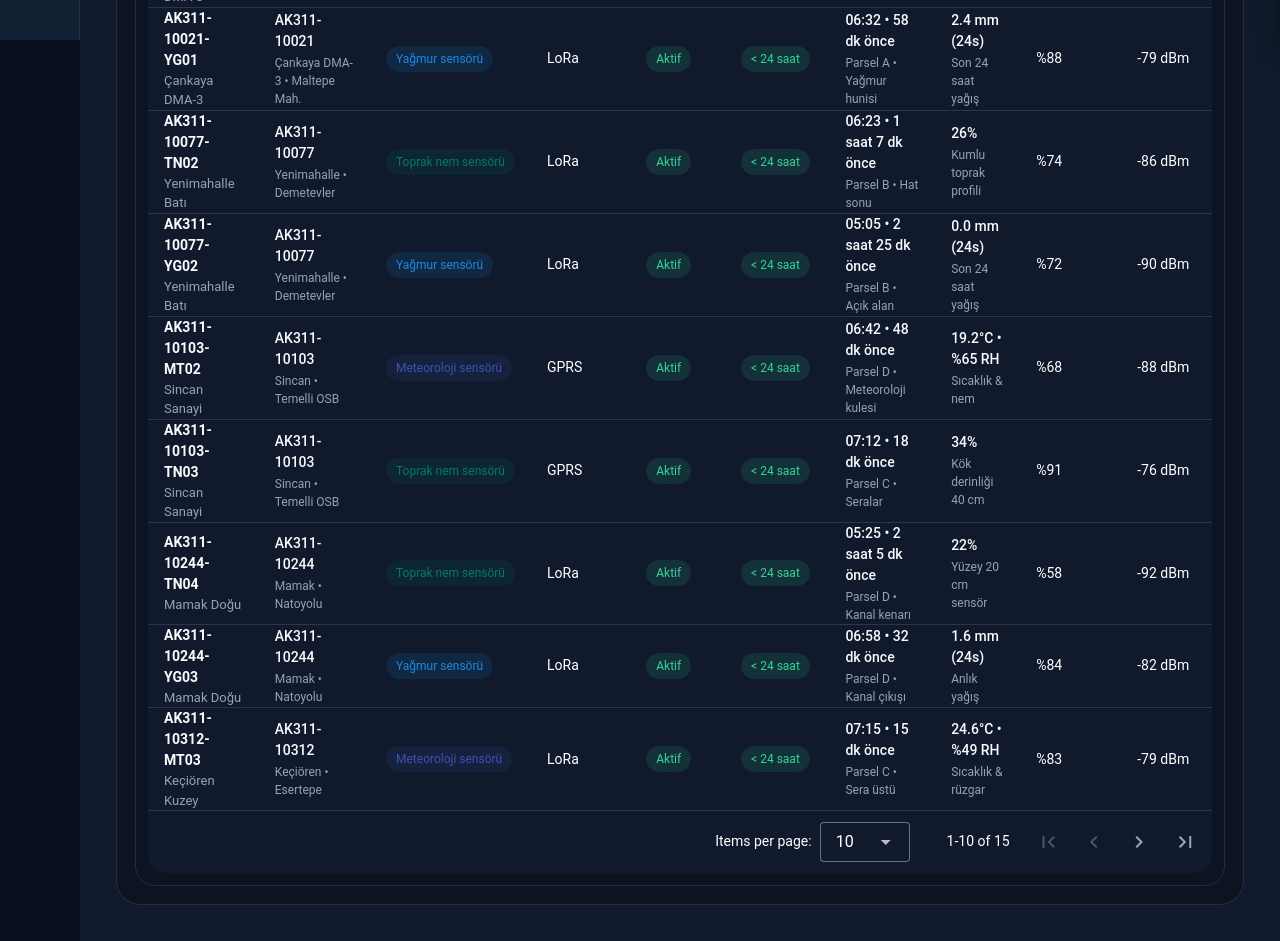
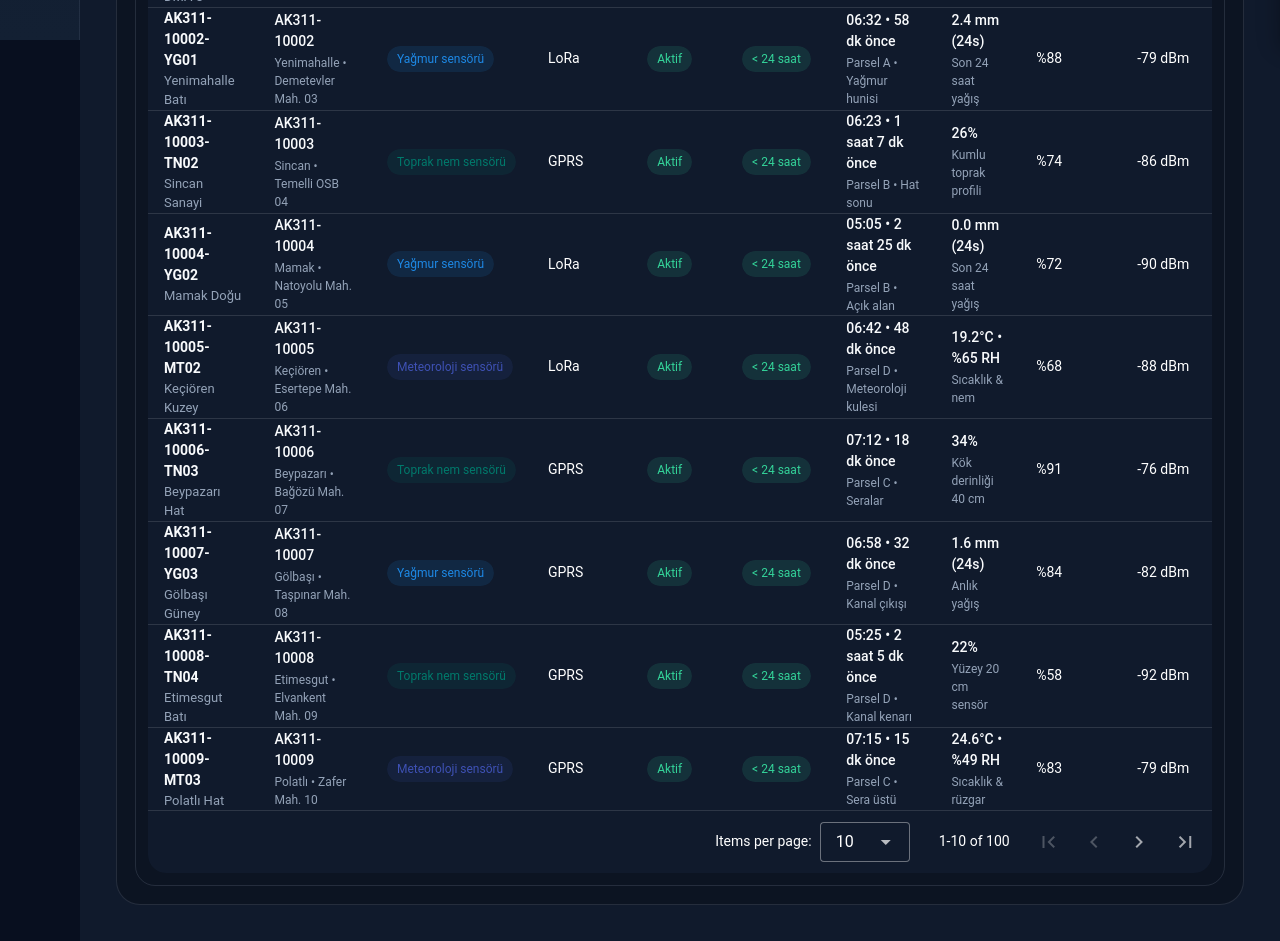
Before and after one commit to saymycode/meter-management-demo, a Vue app in the folder BMSV2UIDEMO/: page /sensor in a window 1280 px wide. Shown: the part 760-1701 px from the top of the page. Built offline with nearby package versions, Linux system fonts and the light colour scheme.

Commit message:
Populate dashboards with expanded mock meter data

```diff
--- a/BMSV2UIDEMO/src/data/mockMeters.js
+++ b/BMSV2UIDEMO/src/data/mockMeters.js
@@ -10,241 +10,117 @@ export const organizationProfile = {
 
 export const referenceNow = '2025-01-14T10:30:00+03:00'
 
+const createRandomGenerator = (seed) => {
+  let state = seed % 2147483647
+  if (state <= 0) state += 2147483646
+  return () => {
+    state = (state * 16807) % 2147483647
+    return (state - 1) / 2147483646
+  }
+}
+
+const pad = (value) => String(value).padStart(2, '0')
+
+const toAnkaraTimestamp = (baseTimestamp, minutesOffset) => {
+  const timestamp = baseTimestamp - minutesOffset * 60 * 1000
+  const adjusted = new Date(timestamp + 3 * 60 * 60 * 1000)
+  const year = adjusted.getUTCFullYear()
+  const month = pad(adjusted.getUTCMonth() + 1)
+  const day = pad(adjusted.getUTCDate())
+  const hour = pad(adjusted.getUTCHours())
+  const minute = pad(adjusted.getUTCMinutes())
+  const second = pad(adjusted.getUTCSeconds())
+  return `${year}-${month}-${day}T${hour}:${minute}:${second}+03:00`
+}
+
+const randomBetween = (random, min, max) => random() * (max - min) + min
+
+const buildHistory = (random) =>
+  Array.from({ length: 5 }, () => Number(randomBetween(random, 90, 110).toFixed(1)))
+
+const waterZones = [
+  { zone: 'Çankaya DMA-1', district: 'Çankaya', label: 'Kızılay Mah.', lat: 39.9208, lng: 32.8541 },
+  { zone: 'Çankaya DMA-3', district: 'Çankaya', label: 'Maltepe Mah.', lat: 39.9182, lng: 32.8372 },
+  { zone: 'Yenimahalle Batı', district: 'Yenimahalle', label: 'Demetevler Mah.', lat: 39.9713, lng: 32.7575 },
+  { zone: 'Sincan Sanayi', district: 'Sincan', label: 'Temelli OSB', lat: 39.9099, lng: 32.4898 },
+  { zone: 'Mamak Doğu', district: 'Mamak', label: 'Natoyolu Mah.', lat: 39.9334, lng: 32.9113 },
+  { zone: 'Keçiören Kuzey', district: 'Keçiören', label: 'Esertepe Mah.', lat: 40.0017, lng: 32.8703 },
+  { zone: 'Beypazarı Hat', district: 'Beypazarı', label: 'Bağözü Mah.', lat: 40.1652, lng: 31.9199 },
+  { zone: 'Gölbaşı Güney', district: 'Gölbaşı', label: 'Taşpınar Mah.', lat: 39.7682, lng: 32.8026 },
+  { zone: 'Etimesgut Batı', district: 'Etimesgut', label: 'Elvankent Mah.', lat: 39.9471, lng: 32.6367 },
+  { zone: 'Polatlı Hat', district: 'Polatlı', label: 'Zafer Mah.', lat: 39.584, lng: 32.1413 },
+]
+
+const electricZones = [
+  { zone: 'Etimesgut Enerji', district: 'Etimesgut', label: 'Elvankent Trafo', lat: 39.9471, lng: 32.6367 },
+  { zone: 'Polatlı Şebeke', district: 'Polatlı', label: 'Zafer Trafo', lat: 39.584, lng: 32.1413 },
+  { zone: 'Altındağ Sanayi', district: 'Altındağ', label: 'Siteler Trafo', lat: 39.9541, lng: 32.8748 },
+  { zone: 'Ostim Enerji', district: 'Yenimahalle', label: 'Ostim OSB', lat: 39.974, lng: 32.7685 },
+  { zone: 'Kazan Besleme', district: 'Kahramankazan', label: 'Saray Trafo', lat: 40.1964, lng: 32.6839 },
+  { zone: 'Ayaş İletim', district: 'Ayaş', label: 'Ayaş Merkezi', lat: 40.0165, lng: 32.3372 },
+  { zone: 'Pursaklar Dağıtım', district: 'Pursaklar', label: 'Altınova Trafo', lat: 40.0421, lng: 32.9012 },
+  { zone: 'Elmadağ Besleme', district: 'Elmadağ', label: 'Hasanoğlan Trafo', lat: 39.9204, lng: 33.1152 },
+  { zone: 'Gölbaşı Enerji', district: 'Gölbaşı', label: 'Karataş Trafo', lat: 39.7682, lng: 32.8026 },
+  { zone: 'Şereflikoçhisar Şebeke', district: 'Şereflikoçhisar', label: 'Balışeyh Trafo', lat: 38.9383, lng: 33.5384 },
+]
+
+const createMeterRecords = (type, count, seed, zones) => {
+  const random = createRandomGenerator(seed)
+  const baseTime = Date.parse(referenceNow)
+  const records = []
+
+  for (let index = 0; index < count; index += 1) {
+    const zone = zones[index % zones.length]
+    const commMethod = random() > 0.55 ? 'LoRa' : 'GPRS'
+    const minutesAgo = Math.round(randomBetween(random, 0, 72 * 60))
+    const last24h = Number(randomBetween(random, 90, 110).toFixed(1))
+    const previous24h = Number(randomBetween(random, 90, 110).toFixed(1))
+    const history = buildHistory(random)
+    const batteryPercent = Math.round(randomBetween(random, 55, 100))
+    const signalStrength = Math.round(randomBetween(random, 78, 110))
+    const latOffset = ((index % 5) - 2) * 0.002 + randomBetween(random, -0.0005, 0.0005)
+    const lngOffset = ((index % 7) - 3) * 0.002 + randomBetween(random, -0.0005, 0.0005)
+    const lat = Number((zone.lat + latOffset).toFixed(4))
+    const lng = Number((zone.lng + lngOffset).toFixed(4))
+
+    const idPrefix = type === 'water' ? 'AK311' : 'BYT11'
+    const idBase = type === 'water' ? 10000 : 22000
+    const id = `${idPrefix}-${idBase + index}`
+
+    const record = {
+      id,
+      type,
+      communication: commMethod,
+      location: `${zone.district} • ${zone.label} ${pad((index % 20) + 1)}`,
+      lastCommunication: toAnkaraTimestamp(baseTime, minutesAgo),
+      consumption: {
+        last24h,
+        previous24h,
+        history,
+      },
+      zone: zone.zone,
+      lastReading: type === 'water' ? `${last24h.toFixed(1)} m³` : `${Math.round(last24h)} kWh`,
+      battery: commMethod === 'GPRS' && type === 'electric' ? '—' : `%${batteryPercent}`,
+      signal: commMethod === 'GPRS' ? `RSRP -${signalStrength} dBm` : `-${signalStrength} dBm`,
+      window: 'Dinamik 24s',
+      lat,
+      lng,
+      sparkline: history,
+    }
+
+    if (type === 'water') {
+      record.prepaidCredit = Math.round(randomBetween(random, 3000, 9000))
+    }
+
+    records.push(record)
+  }
+
+  return records
+}
+
 export const meterSnapshots = [
-  {
-    id: 'AK311-10021',
-    type: 'water',
-    communication: 'LoRa',
-    location: 'Çankaya DMA-3 • Maltepe Mah.',
-    lastCommunication: '2025-01-14T09:42:00+03:00',
-    consumption: {
-      last24h: 48.2,
-      previous24h: 44.5,
-      history: [11.4, 9.8, 10.7, 8.9, 7.4],
-    },
-    zone: 'Çankaya DMA-3',
-    lastReading: '48.2 m³',
-    battery: '%86',
-    signal: '-78 dBm',
-    window: 'Dinamik 24s',
-    lat: 39.9106,
-    lng: 32.8537,
-    prepaidCredit: 4820,
-  },
-  {
-    id: 'AK311-10077',
-    type: 'water',
-    communication: 'LoRa',
-    location: 'Yenimahalle • Demetevler',
-    lastCommunication: '2025-01-14T06:20:00+03:00',
-    consumption: {
-      last24h: 38.6,
-      previous24h: 37.9,
-      history: [8.1, 7.4, 6.8, 7.6, 8.7],
-    },
-    zone: 'Yenimahalle Batı',
-    lastReading: '38.6 m³',
-    battery: '%81',
-    signal: '-84 dBm',
-    window: 'Dinamik 24s',
-    lat: 39.9681,
-    lng: 32.7579,
-    prepaidCredit: 3965,
-  },
-  {
-    id: 'AK311-10103',
-    type: 'water',
-    communication: 'GPRS',
-    location: 'Sincan • Temelli OSB',
-    lastCommunication: '2025-01-13T17:55:00+03:00',
-    consumption: {
-      last24h: 24.1,
-      previous24h: 29.3,
-      history: [6.8, 6.1, 5.4, 4.0, 1.8],
-    },
-    zone: 'Sincan Sanayi',
-    lastReading: '24.1 m³',
-    battery: '%74',
-    signal: '-95 dBm',
-    window: 'Dinamik 24s',
-    lat: 39.9099,
-    lng: 32.4898,
-    prepaidCredit: 2850,
-  },
-  {
-    id: 'AK311-10244',
-    type: 'water',
-    communication: 'LoRa',
-    location: 'Mamak • Natoyolu',
-    lastCommunication: '2025-01-12T12:35:00+03:00',
-    consumption: {
-      last24h: 9.7,
-      previous24h: 18.4,
-      history: [3.5, 2.4, 1.8, 1.2, 0.8],
-    },
-    zone: 'Mamak Doğu',
-    lastReading: '9.7 m³',
-    battery: '%52',
-    signal: '-102 dBm',
-    window: 'Dinamik 24s',
-    lat: 39.9334,
-    lng: 32.9113,
-    prepaidCredit: 1785,
-  },
-  {
-    id: 'BYT11-22017',
-    type: 'electric',
-    communication: 'GPRS',
-    location: 'Etimesgut • Elvankent Trafo',
-    lastCommunication: '2025-01-14T08:58:00+03:00',
-    consumption: {
-      last24h: 612.0,
-      previous24h: 588.3,
-      history: [142, 148, 151, 152, 145],
-    },
-    zone: 'Etimesgut Enerji',
-    lastReading: '612 kWh',
-    battery: '—',
-    signal: 'RSRP -96 dBm',
-    window: 'Dinamik 24s',
-    lat: 39.9471,
-    lng: 32.6367,
-  },
-  {
-    id: 'BYT11-22064',
-    type: 'electric',
-    communication: 'GPRS',
-    location: 'Polatlı • Zafer Mah.',
-    lastCommunication: '2025-01-13T21:12:00+03:00',
-    consumption: {
-      last24h: 452.4,
-      previous24h: 463.1,
-      history: [118, 120, 112, 101, 91],
-    },
-    zone: 'Polatlı Şebeke',
-    lastReading: '452 kWh',
-    battery: '—',
-    signal: 'RSRP -102 dBm',
-    window: 'Dinamik 24s',
-    lat: 39.584,
-    lng: 32.1413,
-  },
-  {
-    id: 'BYT11-22102',
-    type: 'electric',
-    communication: 'LoRa',
-    location: 'Altındağ • Siteler',
-    lastCommunication: '2025-01-14T04:44:00+03:00',
-    consumption: {
-      last24h: 734.2,
-      previous24h: 702.5,
-      history: [168, 172, 152, 125, 117],
-    },
-    zone: 'Altındağ Sanayi',
-    lastReading: '734 kWh',
-    battery: '%64',
-    signal: '-88 dBm',
-    window: 'Dinamik 24s',
-    lat: 39.9541,
-    lng: 32.8748,
-  },
-  {
-    id: 'AK311-10312',
-    type: 'water',
-    communication: 'LoRa',
-    location: 'Keçiören • Esertepe',
-    lastCommunication: '2025-01-13T13:18:00+03:00',
-    consumption: {
-      last24h: 18.4,
-      previous24h: 21.0,
-      history: [5.4, 4.1, 3.3, 2.8, 2.1],
-    },
-    zone: 'Keçiören Kuzey',
-    lastReading: '18.4 m³',
-    battery: '%69',
-    signal: '-94 dBm',
-    window: 'Dinamik 24s',
-    lat: 40.0017,
-    lng: 32.8703,
-    prepaidCredit: 2140,
-  },
-  {
-    id: 'AK311-10365',
-    type: 'water',
-    communication: 'GPRS',
-    location: 'Beypazarı • Bağözü',
-    lastCommunication: '2025-01-14T05:05:00+03:00',
-    consumption: {
-      last24h: 33.8,
-      previous24h: 31.4,
-      history: [7.2, 6.5, 6.0, 6.8, 7.3],
-    },
-    zone: 'Beypazarı Hat',
-    lastReading: '33.8 m³',
-    battery: '%77',
-    signal: '-90 dBm',
-    window: 'Dinamik 24s',
-    lat: 40.1652,
-    lng: 31.9199,
-    prepaidCredit: 3250,
-  },
-  {
-    id: 'BYT11-22214',
-    type: 'electric',
-    communication: 'LoRa',
-    location: 'Yenimahalle • Ostim OSB',
-    lastCommunication: '2025-01-14T07:35:00+03:00',
-    consumption: {
-      last24h: 812.6,
-      previous24h: 798.2,
-      history: [198, 184, 162, 140, 128],
-    },
-    zone: 'Ostim Enerji',
-    lastReading: '812 kWh',
-    battery: '%58',
-    signal: '-86 dBm',
-    window: 'Dinamik 24s',
-    lat: 39.974,
-    lng: 32.7685,
-  },
-  {
-    id: 'BYT11-22308',
-    type: 'electric',
-    communication: 'GPRS',
-    location: 'Kahramankazan • Saray',
-    lastCommunication: '2025-01-12T17:02:00+03:00',
-    consumption: {
-      last24h: 112.8,
-      previous24h: 201.4,
-      history: [44, 33, 19, 11, 6],
-    },
-    zone: 'Kazan Besleme',
-    lastReading: '112 kWh',
-    battery: '—',
-    signal: 'RSRP -110 dBm',
-    window: 'Dinamik 24s',
-    lat: 40.1964,
-    lng: 32.6839,
-  },
-  {
-    id: 'AK311-10408',
-    type: 'water',
-    communication: 'LoRa',
-    location: 'Gölbaşı • Taşpınar',
-    lastCommunication: '2025-01-14T02:26:00+03:00',
-    consumption: {
-      last24h: 27.5,
-      previous24h: 25.2,
-      history: [6.2, 5.9, 5.3, 5.0, 5.1],
-    },
-    zone: 'Gölbaşı Güney',
-    lastReading: '27.5 m³',
-    battery: '%83',
-    signal: '-82 dBm',
-    window: 'Dinamik 24s',
-    lat: 39.7682,
-    lng: 32.8026,
-  },
+  ...createMeterRecords('water', 100, 202401, waterZones),
+  ...createMeterRecords('electric', 100, 502021, electricZones),
 ]
 
 export const hourlyActivity = [
--- a/BMSV2UIDEMO/src/views/Sensor.vue
+++ b/BMSV2UIDEMO/src/views/Sensor.vue
@@ -1157,15 +1157,7 @@ const sensorProfiles = {
   ],
 }
 
-const sensorLayout = [
-  ['soil', 'meteo', 'rain'],
-  ['soil', 'rain'],
-  ['soil', 'meteo'],
-  ['soil', 'rain'],
-  ['soil', 'rain', 'meteo'],
-  ['soil'],
-  ['soil', 'rain'],
-]
+const sensorTypeSequence = ['soil', 'meteo', 'rain', 'soil', 'rain', 'meteo', 'soil', 'rain']
 
 const groupByOptions = [
   { title: 'Bölgeler', value: 'zone' },
@@ -1220,9 +1212,8 @@ const typeChipColor = (typeKey) => sensorTypeCatalog[typeKey]?.chip ?? 'primary'
 const buildSensorInventory = () => {
   const irrigationMeters = meterSnapshots.filter((meter) => meter.type === 'water')
   const pointers = { soil: 0, meteo: 0, rain: 0 }
-  return irrigationMeters.flatMap((meter, meterIndex) => {
-    const layout = sensorLayout[meterIndex % sensorLayout.length]
-    return layout.map((typeKey) => {
+  return irrigationMeters.map((meter, meterIndex) => {
+    const typeKey = sensorTypeSequence[meterIndex % sensorTypeSequence.length]
     const profiles = sensorProfiles[typeKey]
     const profile = profiles[pointers[typeKey] % profiles.length]
     pointers[typeKey] += 1
@@ -1246,11 +1237,10 @@ const buildSensorInventory = () => {
       samplingInterval: profile.sampling ?? '30 dk örnekleme',
       calibrationNote: profile.calibration ?? 'Kalibrasyon güncel',
       notes: profile.notes ?? '',
-        sparkline: profile.history ?? [],
+      sparkline: profile.history ?? meter.sparkline ?? meter.consumption?.history ?? [],
       lat: meter.lat,
       lng: meter.lng,
     }
-    })
   })
 }
 
```
Lines whose indentation alone changed are shown as unchanged.
